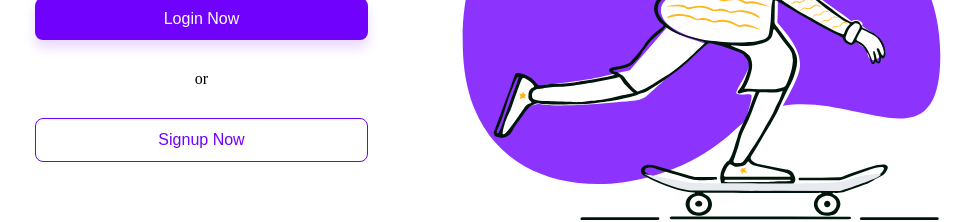
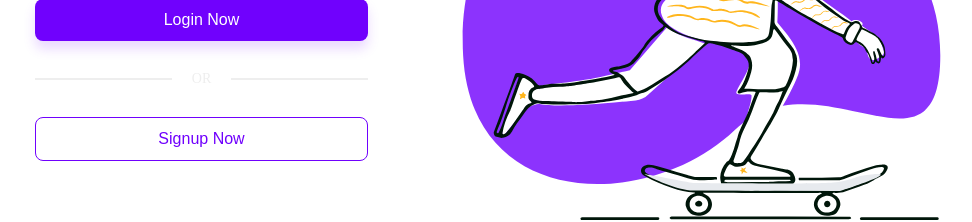
Before and after one commit to robertorj7/login-page-web-kp, an Angular app: page /login in a window 1280 px wide. Shown: the part 399-621 px from the top of the page, without its empty margins (140-1112 px from the left). Built offline with nearby package versions, Linux system fonts and the light colour scheme.

Commit message:
button styling

```diff
--- a/src/app/components/default-login-layout/default-login-layout.component.html
+++ b/src/app/components/default-login-layout/default-login-layout.component.html
@@ -4,8 +4,10 @@
         <h2>{{ title }}</h2>
         <div class="btn-wrapper">
             <button class="btn-primary">{{ primaryBtnText }}</button>
-            <div>
+            <div class="divider">
+                <div></div>
                 <span>or</span>
+                <div></div>
             </div>
             <button class="btn-secondary">{{ secondaryBtnText }}</button>
         </div>
--- a/src/app/components/default-login-layout/default-login-layout.component.scss
+++ b/src/app/components/default-login-layout/default-login-layout.component.scss
@@ -44,6 +44,25 @@ main {
             width: 100%;
             gap: 30px;
 
+            .divider {
+                display: flex;
+                align-items: center;
+                justify-content: center;
+                gap: 20px;
+                width: 100%;
+
+                font-size: 14px;
+                color: $gray-bg;
+                font-weight: 400;
+                text-transform: uppercase;
+
+                div {
+                    flex-grow: 1;
+                    height: 2px;
+                    background-color: $gray-bg;
+                }
+            }
+
             button {
                 width: 100%;
                 border-radius: 8px;
@@ -52,6 +71,7 @@ main {
                 font-weight: 500;
                 background: transparent;
                 padding: 12px 24px;
+                cursor: pointer;
 
                 &.btn-primary {
                     background-color: $primary-color;
```
